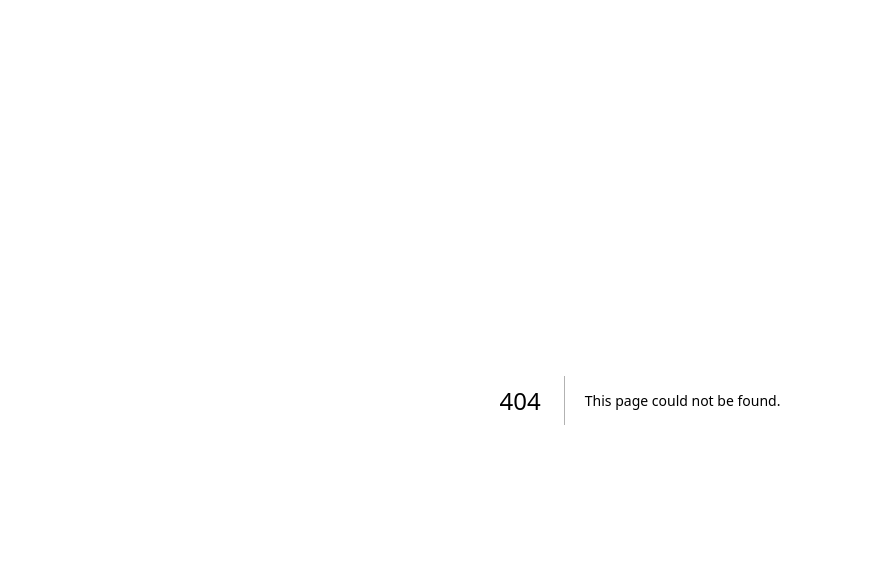
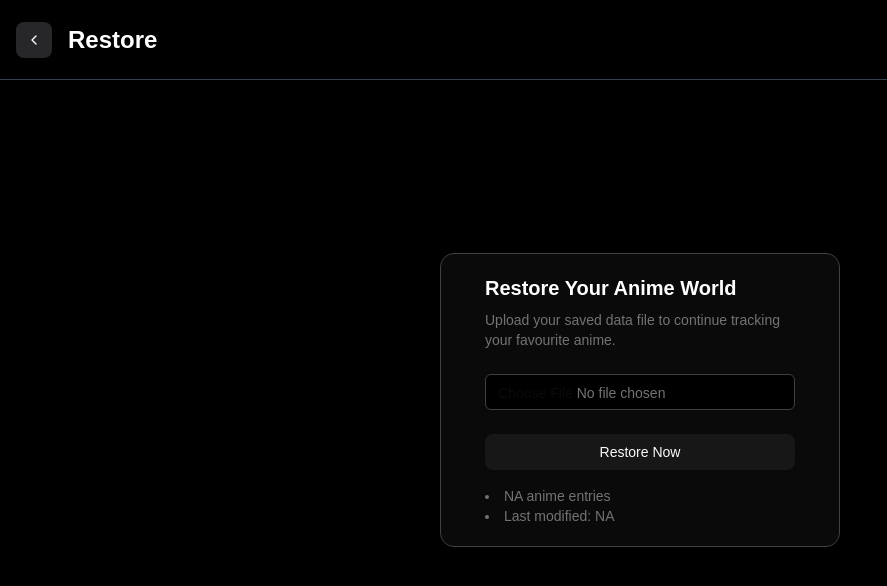
Before and after one commit to Zikri809/AnimeTracker-Next-js, a Next.js app: page /mylist/Restore in a window 1280 px wide. Before the commit this address had no page. Shown: the top 586 px of the page, without its empty margins (0-887 px from the left). Built offline with nearby package versions, Linux system fonts and the light colour scheme.

Commit message:
added backup and restore feature

```diff
--- a/package.json
+++ b/package.json
@@ -11,6 +11,7 @@
   "dependencies": {
     "@radix-ui/react-dialog": "^1.1.13",
     "@radix-ui/react-dropdown-menu": "^2.1.14",
+    "@radix-ui/react-label": "^2.1.6",
     "@radix-ui/react-slot": "^1.2.0",
     "@radix-ui/react-tabs": "^1.1.3",
     "@tanstack/react-query": "^5.68.0",
--- a/src/ComponentsSelf/mylistnavbar.jsx
+++ b/src/ComponentsSelf/mylistnavbar.jsx
@@ -23,6 +23,24 @@ import {
 
 function morenavbar(props){
 
+  function backup(){
+    const plantowatch =JSON.parse(localStorage.getItem('PlanToWatch'))
+    const watching =   JSON.parse(localStorage.getItem('Watching'))
+    const  completed = JSON.parse(localStorage.getItem('Completed'))
+    const onhold =     JSON.parse(localStorage.getItem('OnHold'))
+    const dropped =    JSON.parse(localStorage.getItem('Dropped'))
+    const watchlistarr = [plantowatch,watching,completed,onhold,dropped]
+
+    //turn it into a more readable format
+    const downloadable = JSON.stringify(watchlistarr,null,2)
+    const blob = new Blob([downloadable], {type: 'application/json'})
+    const url = URL.createObjectURL(blob)
+    const a = document.createElement('a');
+    a.href = url;
+    a.download = "watchlist-backup.json";
+    a.click();
+  }
+
 return (
     <nav className="fixed w-screen  z-3 border-0  bg-black  py-4 h-20 px-4  mb-3 top-0 left-0 flex flex-row items-center justify-between">
         <div className="flex  items-center gap-5">
@@ -40,7 +58,7 @@ return (
                   <DialogTrigger asChild>
                     <DropdownMenuItem className='text-base focus:bg-neutral-600 focus:text-white' >Backup</DropdownMenuItem>
                   </DialogTrigger>
-                  <DropdownMenuItem className='text-base focus:bg-neutral-600 focus:text-white'>Restore</DropdownMenuItem>
+                  <DropdownMenuItem className='text-base focus:bg-neutral-600 focus:text-white'><Link href={'/mylist/Restore'}>Restore</Link></DropdownMenuItem>
                 </DropdownMenuContent>
             </DropdownMenu>
             <DialogContent className='border-neutral-800'>
@@ -53,7 +71,7 @@ return (
             <DialogFooter>
                 <div className="relative right-0 flex flex-row w-auto gap-2 justify-end">
                 <Button className='outline-none ring-0 focus:ring-0 focus-visible:ring-0 focus-visible:ring-offset-0 bg-neutral-700 border-none border-neutral-700 hover:bg-neutral-600'>Cancel</Button>
-                <Button className='bg-emerald-500 border-none hover:bg-green-700'><Download />Download</Button>
+                <Button onClick={backup} className='bg-emerald-500 border-none hover:bg-green-700'><Download />Download</Button>
                 </div>
 
             </DialogFooter>
--- /dev/null
+++ b/src/ComponentsSelf/navbar/restorenavbar.jsx
@@ -0,0 +1,21 @@
+import Link from "next/link"
+import { Button } from "@/components/ui/button"
+import { ChevronLeft } from "lucide-react"
+
+export default function restorenavbar(props){
+
+
+    return (
+        <nav className="fixed border-b-1 border-gray-700 z-3 bg-black w-screen pl-4 h-20 px-2 pr-4 mb-3 top-0 left-0 flex flex-row items-center justify-between">
+        <div className="flex  flex-row items-center gap-2 sm:gap-2">
+        <Link href={'/mylist'}>
+             <Button className='bg-zinc-800 text-white ' variant="secondary" size="icon"><ChevronLeft  /></Button>
+            </Link>
+
+        <p  className="line-clamp-1 overflow-hidden text-ellipsis text-2xl ml-2 text-white font-bold text-left">Restore </p>
+
+        </div>
+
+    </nav>
+    )
+}
--- /dev/null
+++ b/src/ComponentsSelf/restore components/uploadbackup.jsx
@@ -0,0 +1,102 @@
+import { Upload, History } from 'lucide-react';
+import { Input } from "@/components/ui/input"
+import { Label } from "@/components/ui/label"
+import { Card,CardContent,CardDescription,CardFooter,CardHeader } from '@/components/ui/card';
+import { Button } from '@/components/ui/button';
+import { useRef, useState
+} from "react"
+import { Toaster } from "sonner"
+import { toast } from "sonner"
+import { useRouter } from 'next/router';
+export default function uploadbackup(){
+    const [entries , Set_entries] = useState()
+    const [last_modified , Set_lastmodified] = useState()
+    const [animearr , Setanimearr] = useState()
+    const inputref = useRef(null)
+    const router = useRouter()
+
+    function Filereader(e){
+        const file = e.target.files[0]
+        const date = new Date(file.lastModified)
+        Set_lastmodified(date.toDateString())
+        if(!file){
+            console.log('No file selected. PLease choose a file')
+            return
+        }
+        if(!file.type=='.json'){
+            console.log('Unsupported file type.File must be json ')
+            return
+        }
+        const reader = new FileReader()
+        reader.onerror = () => {
+            console.log("Error reading the file. Please try again.", "error");
+          };
+        reader.onload = ()=>{
+          try{
+              const watchlistarr = JSON.parse(reader.result)
+              Setanimearr(watchlistarr)
+              Set_entries(watchlistarr[0].length +watchlistarr[1].length +watchlistarr[2].length + watchlistarr[3].length + watchlistarr[4].length)
+              //toast.success('File is succesfully red')
+          }
+          catch{
+              toast.error('Problem reading the file')
+          }
+        }
+        reader.readAsText(file)
+    }
+    function submitrestore(){
+        if(animearr==undefined) return
+        const plantowatcharr =  animearr[0]
+        const watchingarr = animearr[1]
+        const  completedarr = animearr[2]
+        const onholdarr = animearr[3]
+        const droppedarr = animearr[4]
+        const plantowatchmap = new Map(plantowatcharr)
+
+        const watchingmap = new Map(watchingarr)
+        const  completedmap =new Map(completedarr)
+        const onholdmap =new Map(onholdarr)
+        const droppedmap =new Map(droppedarr)
+        if(plantowatchmap==undefined || watchingmap ==undefined || completedmap==undefined || onholdmap ==undefined || droppedmap ==undefined){
+            toast.error('File content cannot be parsed. This file may have been tampered')
+            return
+        }
+        localStorage.setItem('PlanToWatch',JSON.stringify(plantowatcharr))
+        localStorage.setItem('Watching', JSON.stringify(watchingarr))
+        localStorage.setItem('Completed', JSON.stringify(completedarr))
+        localStorage.setItem('OnHold', JSON.stringify(onholdarr))
+        localStorage.setItem('Dropped', JSON.stringify(droppedarr))
+        toast.success('Watchlist restored')
+        setTimeout(() => {
+            router.push('/mylist')
+        }, 1500);
+
+       }
+    return(
+        <div className="fixed inset-0 flex items-center justify-center bg-black">
+
+            <Card className="bg-neutral-950 border-neutral-700 w-80 sm:w-100 h-fit p-4">
+                <CardContent className='p-1'>
+                    <CardHeader className='text-white text-xl w-full font-bold border-0'>Restore Your Anime World</CardHeader>
+                    <CardContent className=' border-0'>
+                        <p className='mt-2 text-sm text-neutral-500 text-left'>
+                         Upload your saved data file to continue tracking your favourite anime.
+                        </p>
+                        <Input onChange={Filereader} ref={inputref} className='my-6 bg-black  text-sm text-neutral-500 border-neutral-700 rounded-sm' placeholder='no file chosen' type="file"/>
+                        <Button onClick={submitrestore} className='mb-4 w-full hover:bg-neutral-800 bg-neutral-900 border-neutral-700'>Restore Now</Button>
+
+                       <ul className='list-disc list-inside w-full text-neutral-500 text-sm'>
+                         <li>{entries==undefined? 'NA':entries} anime entries</li>
+                         <li>Last modified: {last_modified==undefined?'NA' : last_modified}</li>
+
+                       </ul>
+
+
+                    </CardContent>
+                </CardContent>
+            </Card>
+        </div>
+
+
+    )
+}
--- /dev/null
+++ b/src/components/ui/label.jsx
@@ -0,0 +1,21 @@
+import * as React from "react"
+import * as LabelPrimitive from "@radix-ui/react-label"
+
+import { cn } from "@/lib/utils"
+
+function Label({
+  className,
+  ...props
+}) {
+  return (
+    <LabelPrimitive.Root
+      data-slot="label"
+      className={cn(
+        "flex items-center gap-2 text-sm leading-none font-medium select-none group-data-[disabled=true]:pointer-events-none group-data-[disabled=true]:opacity-50 peer-disabled:cursor-not-allowed peer-disabled:opacity-50",
+        className
+      )}
+      {...props} />
+  );
+}
+
+export { Label }
--- /dev/null
+++ b/src/pages/mylist/Restore/index.js
@@ -0,0 +1,13 @@
+import Restorenavbar from "@/ComponentsSelf/navbar/restorenavbar"
+import Uploadbackup from "@/ComponentsSelf/restore components/uploadbackup"
+import { Toaster } from "sonner"
+
+export default function restore_page(){
+    return(
+        <>
+            <Restorenavbar/>
+            <Toaster className='fixed top-0 z-1000' richColors/>
+            <Uploadbackup />
+        </>
+    )
+}
--- a/src/pages/mylist/[mylist_tab]/[mal_id]/tracking/index.jsx
+++ b/src/pages/mylist/[mylist_tab]/[mal_id]/tracking/index.jsx
@@ -364,7 +364,7 @@ export default function trackingform(){
       console.log('btnref',btnref)
       //solving button first when click reset all styles to inactive using useref with looping then use e to target that specific element changes the style after that trigger a state so that it can force a rerender
     return(
-        <div className='bg-black w-screen mb-15 sm:mb-0 h-[100vh] overflow-hidden'>
+        <div className='bg-black w-screen mb-40 sm:mb-0 h-[100vh] overflow-hidden'>
             {isloading?<p>loading</p>:
             <>
 
```
Also changed, not shown: 1 other file (tests, documents, lock files or other folders).
